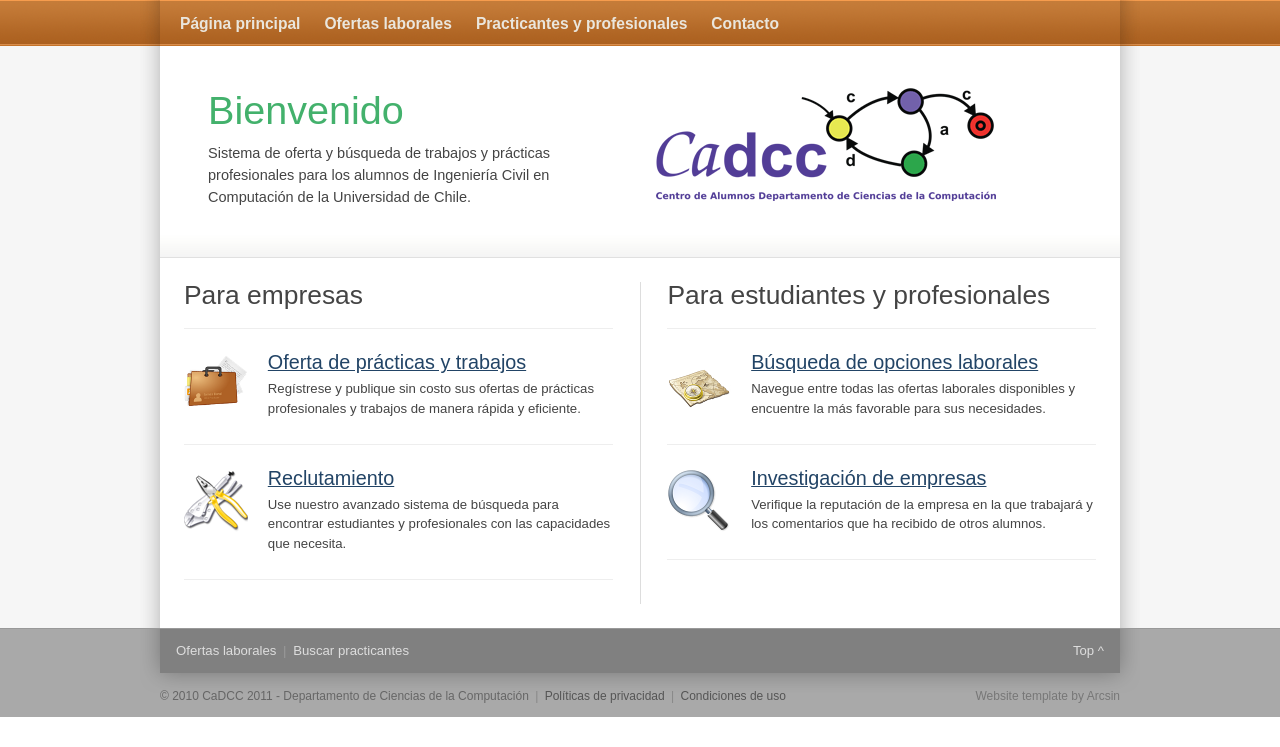
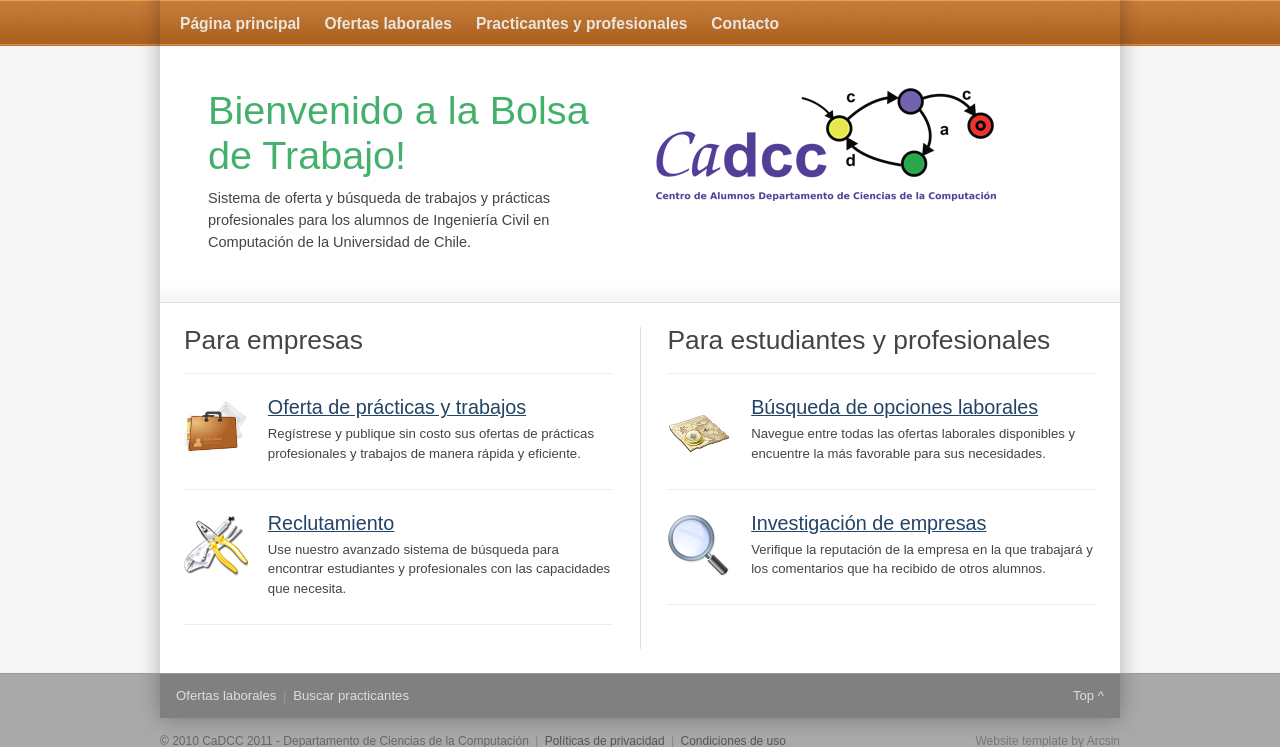
Before and after one commit to cristianVergaraSepulveda/BolsaTrabajo, a Django app: template templates/index.html in a window 1280 px wide. Shown: the part 124-871 px from the top of the page. Before the commit the page ends 841 px from the top, so only its background shows below. Run offline with Django 3.2, Linux system fonts and the light colour scheme; the template is opened without the code that fills it, so the values that code supplies are empty; parts of the project's set-up code (start-up, migrations or seed data) failed here and were passed over.

Commit message:
prueba de cambios al poner el producción

```diff
--- a/templates/index.html
+++ b/templates/index.html
@@ -18,7 +18,7 @@
 	        <div class="left" style="width: 400px">
 
 
-		        <h2><span>Bienvenido</span></h2>
+		        <h2><span>Bienvenido a la Bolsa de Trabajo!</span></h2>
 
 		        <p class="large" style="margin-top: 10px;">Sistema de oferta y búsqueda de trabajos y prácticas profesionales para los alumnos de Ingeniería Civil en Computación de la Universidad de Chile.</p>
 
```
